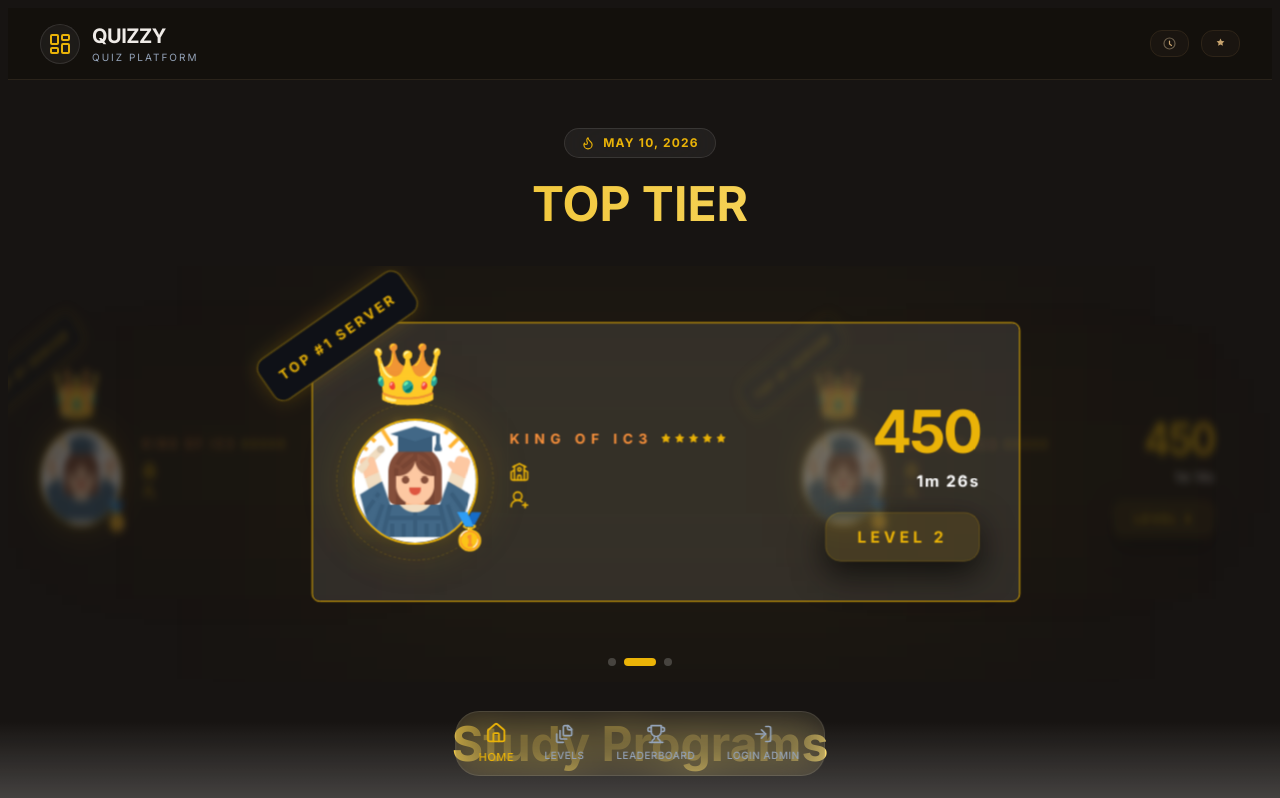
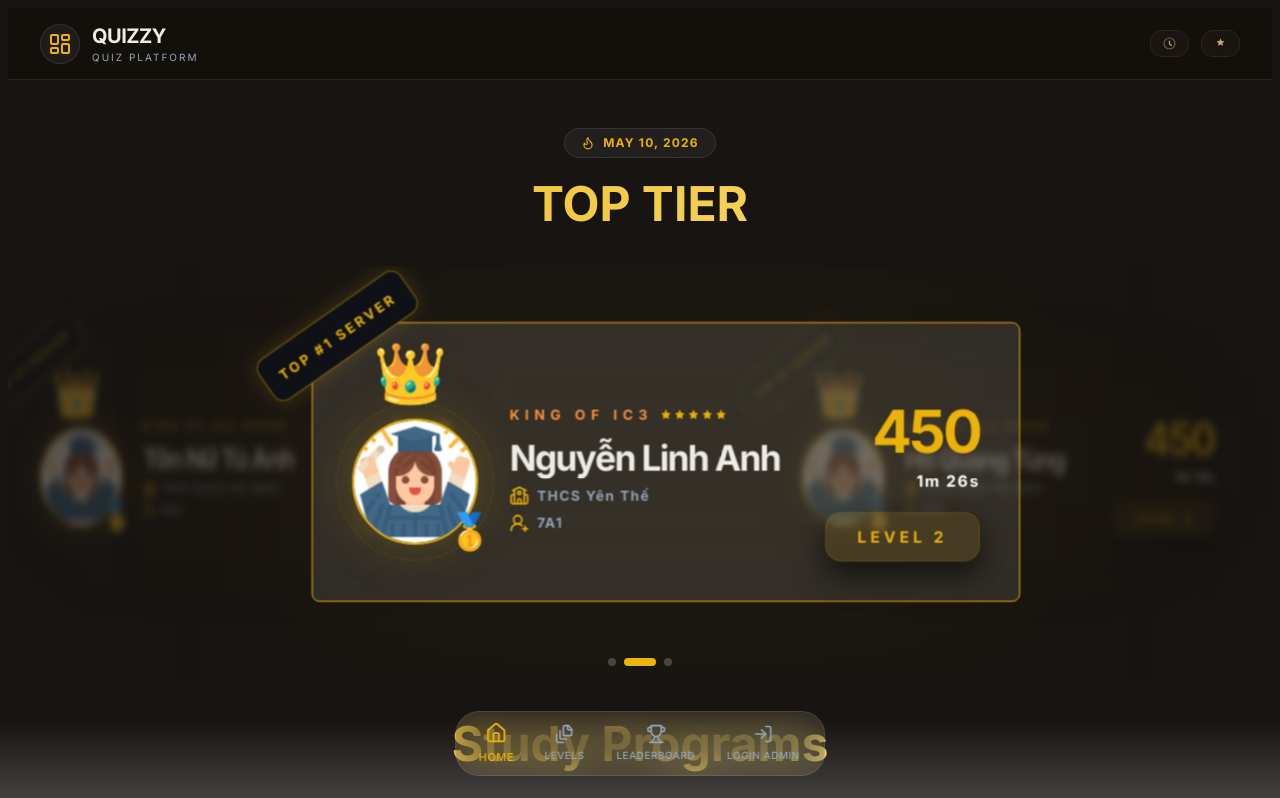
Before and after one commit to noname20011/IC3-Production, a React (Vite) app: page / in a window 1280 px wide. Shown: the top 798 px of the page. Built offline with nearby package versions, Linux system fonts and the light colour scheme.

Commit message:
update add question next v4

```diff
--- a/src/components/UI/leader_board/LeaderboardCard.tsx
+++ b/src/components/UI/leader_board/LeaderboardCard.tsx
@@ -1,15 +1,15 @@
 import { SchoolIcon, Star, UserPlus2 } from "lucide-react";
 import { AnimatePresence, motion } from "motion/react";
 import { useEffect } from "react";
-import { LeaderboardEntry } from "../../../../types";
 import { convertTime } from "../../../utils/convertTime";
+import { LeaderBoard } from "@/pages/LeaderboardPage";
 
 interface dataSlide {
   title: string;
   label: string;
   level: string;
   color: string;
-  user: LeaderboardEntry;
+  user: LeaderBoard;
   class: string;
   point: number;
   time: number;
@@ -99,7 +99,7 @@ const LeaderboardCard = (props: LeaderboardCard) => {
                           <div className="w-32 h-32 rounded-full border-2 border-devotion-gold relative z-10 bg-devotion-bg shadow-[0_0_50px_rgba(234,179,8,0.25)]">
                             <img
                               src="/assets/graduate.png"
-                              alt={slide.user.name}
+                              alt={slide.user.studentName}
                               className="w-full h-full rounded-full object-cover bg-white"
                               referrerPolicy="no-referrer"
                             />
@@ -128,14 +128,14 @@ const LeaderboardCard = (props: LeaderboardCard) => {
                             </div>
                           </div>
                           <h3 className="text-2xl md:text-4xl font-display font-black tracking-tighter leading-tight">
-                            {slide.user.name}
+                            {slide.user.studentName}
                           </h3>
                           <div className="flex items-end gap-2 text-slate-400">
                             <SchoolIcon className="text-devotion-gold"
                               size={20}
                             />
                             <span className="text-sm tracking-widest font-bold">
-                              {slide.user.school}
+                              {slide.user.school_name}
                             </span>
                           </div>
                           <div className="flex items-end gap-2 text-slate-400">
@@ -143,7 +143,7 @@ const LeaderboardCard = (props: LeaderboardCard) => {
                               size={20}
                             />
                             <span className="text-sm tracking-widest font-bold">
-                              {slide.user.class}
+                              {slide.user.class_name}
                             </span>
                           </div>
                         </div>
```
Also changed, not shown: vercel.json (added).
